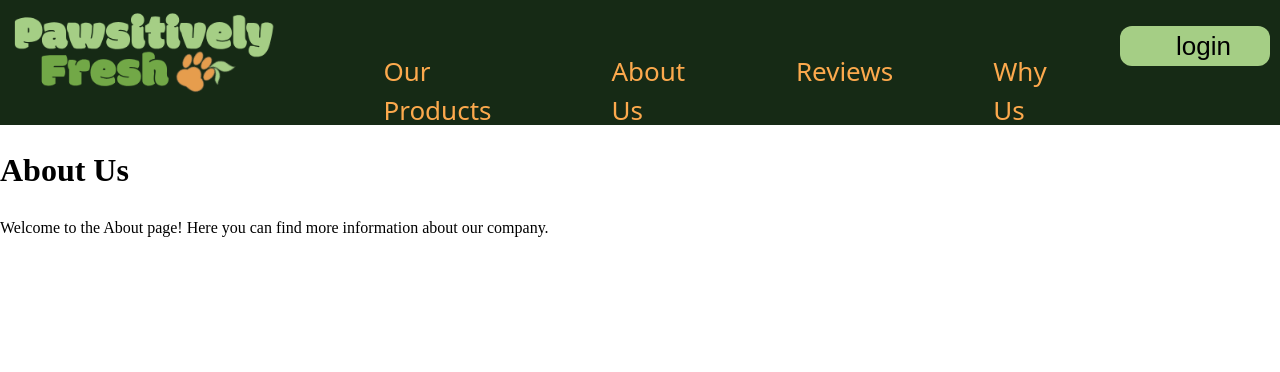
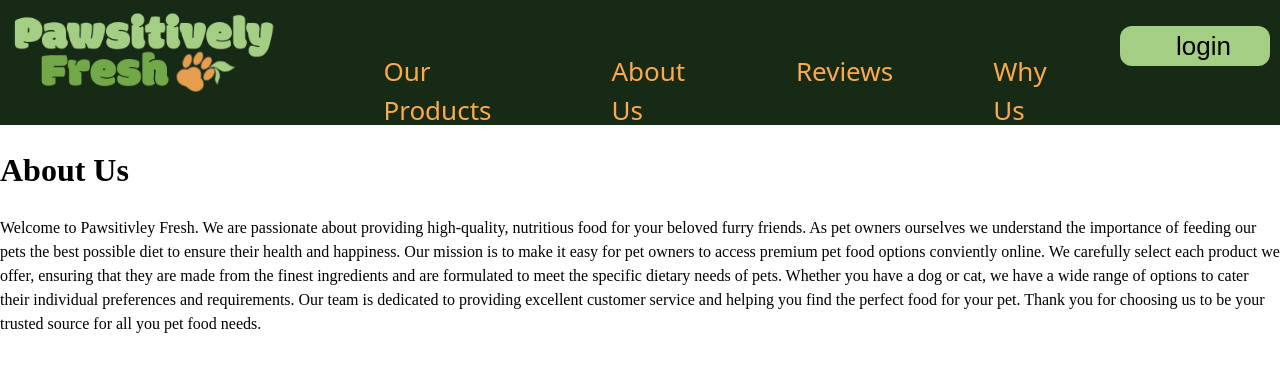
Before and after one commit to swlodawski/Pawsitivley-Fresh, a React (Vite) app in the folder client/: page /about in a window 1280 px wide. Shown: the top 372 px of the page. Built offline with nearby package versions, Linux system fonts and the light colour scheme; a web font is replaced by a local one.

Commit message:
Added small review and about us sections to the component skeletons.

```diff
--- a/client/src/pages/About.jsx
+++ b/client/src/pages/About.jsx
@@ -2,7 +2,12 @@ const About = () => {
   return (
     <div>
       <h1>About Us</h1>
-      <p>Welcome to the About page! Here you can find more information about our company.</p>
+      <p>Welcome to Pawsitivley Fresh. We are passionate about providing high-quality, nutritious food for your beloved furry friends. As pet owners ourselves
+        we understand the importance of feeding our pets the best possible diet to ensure their health and happiness. Our mission is to make it easy
+        for pet owners to access premium pet food options conviently online. We carefully select each product we offer, ensuring that they are made
+        from the finest ingredients and are formulated to meet the specific dietary needs of pets. Whether you have a dog or cat, we have a wide range
+        of options to cater their individual preferences and requirements. Our team is dedicated to providing excellent customer service
+        and helping you find the perfect food for your pet. Thank you for choosing us to be your trusted source for all you pet food needs.</p>
     </div>
   );
 };
--- a/client/src/pages/Reviews.jsx
+++ b/client/src/pages/Reviews.jsx
@@ -2,7 +2,12 @@ const Reviews = () => {
   return (
     <div>
       <h1>Reviews</h1>
-      <p>reviews can go here!.</p>
+      <p>"I have been purchasing dog food from Pawsitivley Fresh for months now and I couldn't be happier with the quality and service. My dog has a sensitivity to chicken
+        and finding the right food was a challenge, but the team at this store helped me find the perfect option. Highly Recommended ~ Debra H.".</p> <br />
+      <p>"I recently switched my cat to a new brand of food from Pawsitivley Fresh and I have noticed a significant impovement in her coat and overall health.
+        The customer service was fantastic and the delivery was quick. I will definitely be a returning customer!" ~ Jim L.</p> <br />
+      <p>"I was thrilled to find Pawsitivley Fresh that offers a wide variety of dog and cat food options. The prices are competitive and the shipping
+        is fast. My pets love the food and I love that I can easily order online and have it delivered right to my doorstep. 5 stars!" ~ Erin D.</p> <br />
     </div>
   );
 };
```
